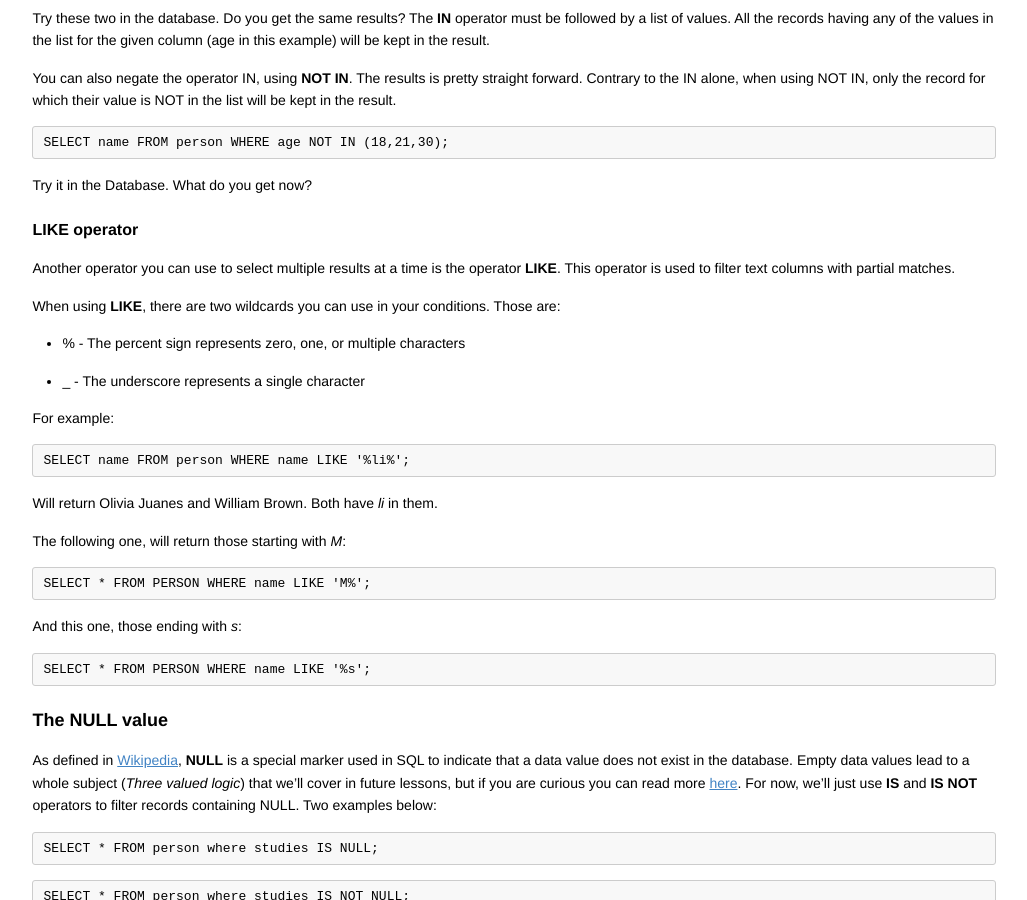
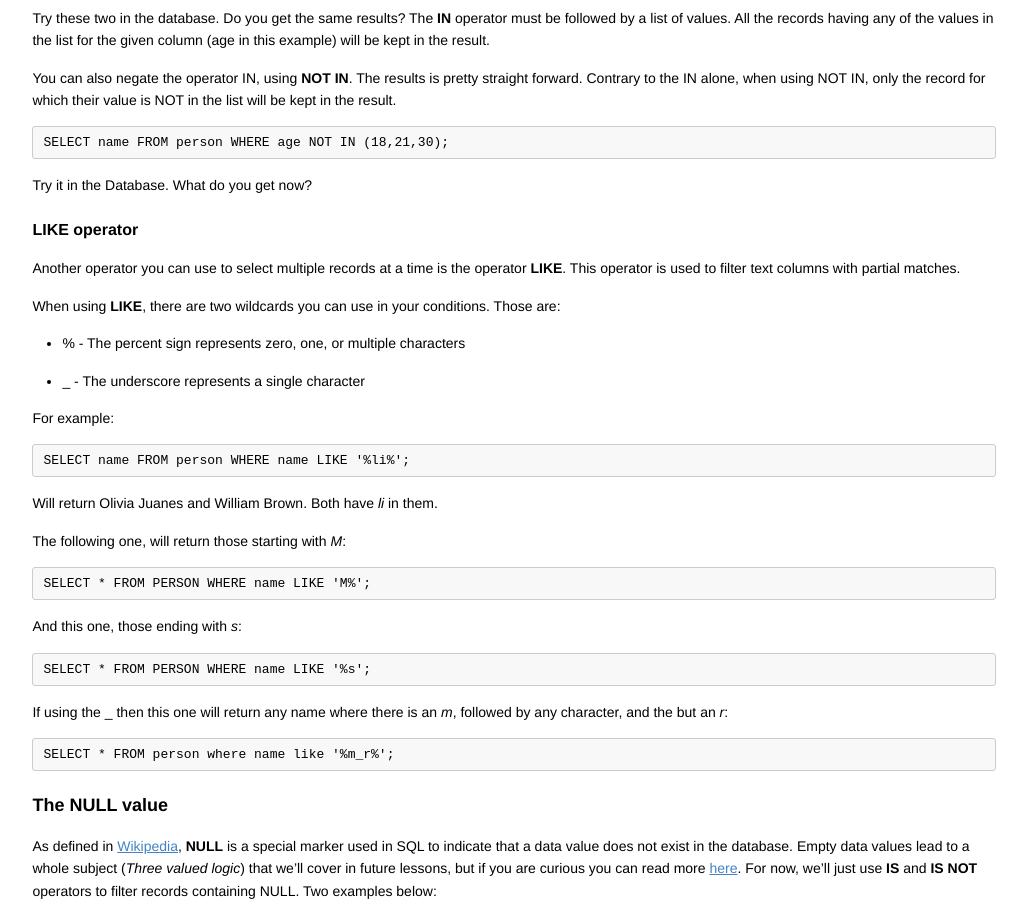
Before and after one commit to codebar/tutorials, a Jekyll site: the page built from sql/lesson2/tutorial.md, in a window 1280 px wide and 900 px high, scrolled down 2029 px. Shown: the whole window, without its empty margins (126-1153 px from the left). Built offline with Jekyll 4.4.1, drawn with Linux system fonts in a browser that asks for light colours.

Commit message:
Fix issue #10 bis

````diff
--- a/sql/lesson2/tutorial.md
+++ b/sql/lesson2/tutorial.md
@@ -110,7 +110,7 @@ Try it in the Database. What do you get now?
 
 #### LIKE operator
 
-Another operator you can use to select multiple results at a time is the operator **LIKE**. This operator is used to filter text columns with partial matches.
+Another operator you can use to select multiple records at a time is the operator **LIKE**. This operator is used to filter text columns with partial matches.
 
 When using **LIKE**, there are two wildcards you can use in your conditions. Those are:
 
@@ -132,6 +132,11 @@ SELECT * FROM PERSON WHERE name LIKE 'M%';
 And this one, those ending with _s_:
 ```SQL
 SELECT * FROM PERSON WHERE name LIKE '%s';
+```
+
+If using the _ then this one will return any name where there is an _m_, followed by any character, and the but an _r_:
+```SQL
+SELECT * FROM person where name like '%m_r%';
 ```
 
 ### The NULL value
````
